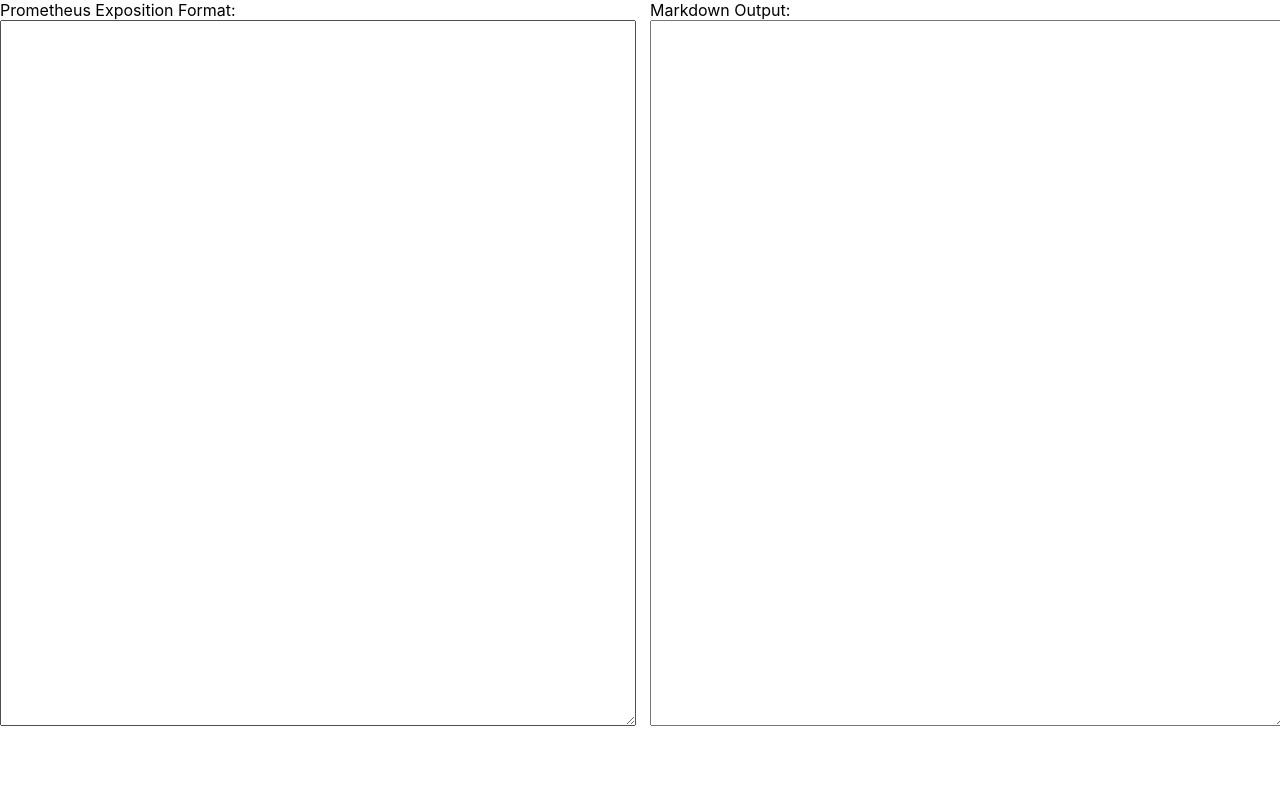
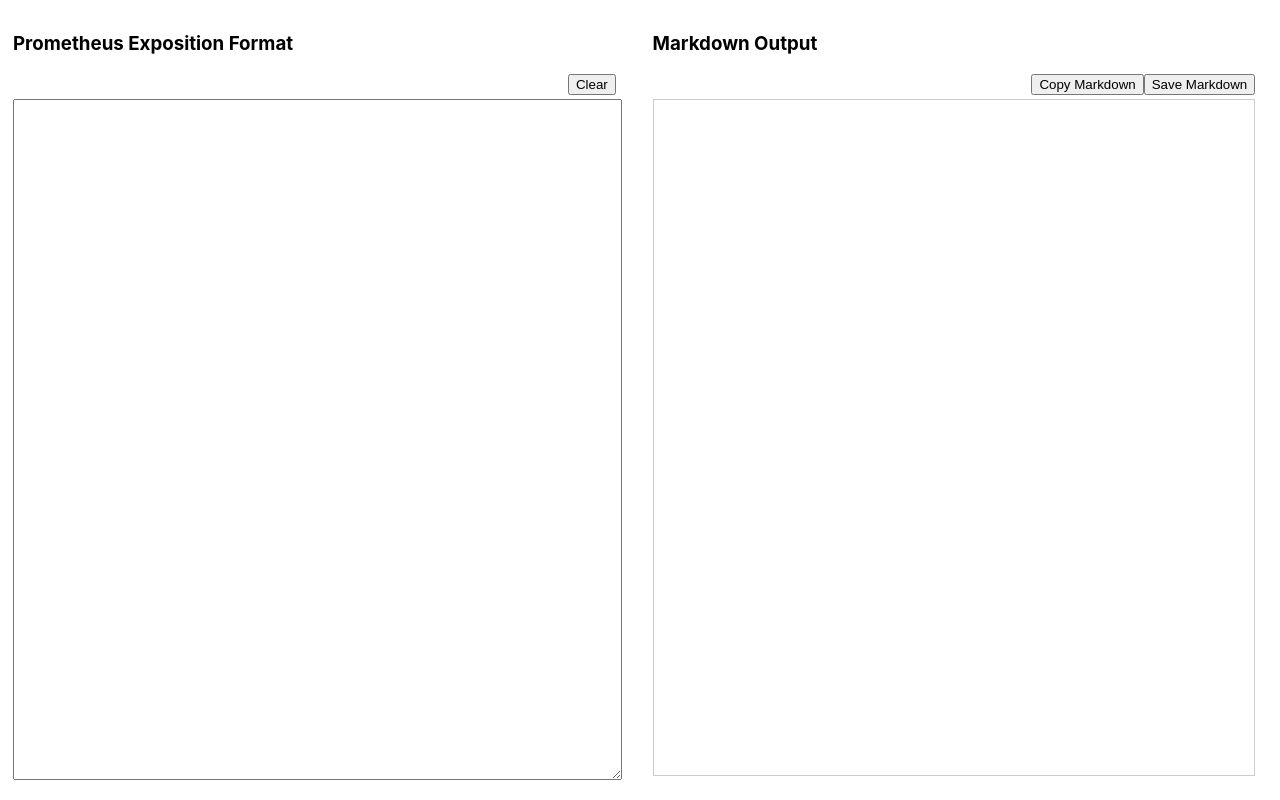
Before and after one commit to jburgess/openmetrics-to-markdown, a React (Create React App) app: page / in a window 1280 px wide. Built offline with nearby package versions, Linux system fonts and the light colour scheme.

Commit message:
pre-rename

```diff
--- a/package.json
+++ b/package.json
@@ -15,7 +15,8 @@
     "react-scripts": "5.0.1",
     "typescript": "^4.9.5",
     "web-vitals": "^2.1.4",
-    "react-markdown": "^8.0.5"
+    "react-markdown": "^8.0.5",
+    "remark-gfm": "^3.0.1"
   },
   "scripts": {
     "start": "react-scripts start",
--- a/src/PrometheusToMarkdown.css
+++ b/src/PrometheusToMarkdown.css
@@ -1,14 +1,52 @@
 .container {
   display: grid;
+  padding: 3px;
   grid-template-columns: 1fr 1fr;
-  grid-gap: 20px;
-  height: 100vh; /* set the height of the container to 100% of the viewport height */
+  grid-gap: 5px;
+  height: 95vh; /* set the height of the container to 100% of the viewport height */
 }
 
 .input, .output {
-  width: 100%;
+  padding: 10px;
+  width:95%;
 }
 .input textarea, .output textarea {
   width: 100%;
-  height: calc(90vh - 20px); /* set the height of the textareas to 50% of the viewport height minus the gap between them */
+  height: calc(90vh - 45px); /* set the height of the textareas to 50% of the viewport height minus the gap between them */
 }
+
+.action_buttons {
+  padding-bottom: 4px;
+  padding-top: 0;
+  padding-left: 4px;
+  text-align: right;
+}
+
+.scrollable {
+  height: calc(90vh - 45px);
+  overflow-y: scroll;
+  border: 1px solid #ccc;
+}
+
+table {
+  border-collapse: collapse;
+}
+
+th {
+  background-color: rgba(4, 170, 109, 0.15);
+}
+
+th, td {
+  padding: 4px;
+  text-align: left;
+  border: 1px solid #ddd;
+
+}
+tr:nth-child(even) {background-color: #f2f2f2;}
+
+
+.reactMarkDown code {
+  margin-left: 2em;
+  display: list-item;
+  text-align: -webkit-match-parent;
+}
--- a/src/PrometheusToMarkdown.tsx
+++ b/src/PrometheusToMarkdown.tsx
@@ -1,10 +1,32 @@
 import React, { useState } from 'react';
 import './PrometheusToMarkdown.css';
+import ReactMarkdown from 'react-markdown'
+import ReactDom from 'react-dom'
+import remarkGfm from 'remark-gfm'
+
 function PrometheusToMarkdown() {
     const [prometheusText, setPrometheusText] = useState<string>('');
     const [markdownOutput, setMarkdownOutput] = useState<string>('');
 
-    interface Metric {
+    const handleClearClick = () => {
+        setPrometheusText("");
+        setMarkdownOutput("");
+    };
+
+    function handleSaveMarkdown() {
+        const element = document.createElement("a");
+        const file = new Blob([markdownOutput], { type: "text/plain" });
+        element.href = URL.createObjectURL(file);
+        element.download = "output.md";
+        document.body.appendChild(element);
+        element.click();
+    }
+
+        const handleCopyToClipboard = () => {
+            navigator.clipboard.writeText(markdownOutput);
+        };
+
+        interface Metric {
         name: string;
         type: string;
         description: string;
@@ -60,7 +82,7 @@ function PrometheusToMarkdown() {
         metrics.sort((a, b) => a.name.localeCompare(b.name));
         for (const metric of metrics) {
             output += `## ${metric.name}\n`;
-            output += `Type: ${metric.type}\n`;
+            output += `Type: ${metric.type}\n\n`;
             output += `Description: ${metric.description}\n`;
             if (metric.labels.size> 0) {
                 output += "| Available Labels | Example Value |\n";
@@ -75,20 +97,17 @@ function PrometheusToMarkdown() {
     }
 
 
-
-
-
-
-
     function handleInputChange(event: React.ChangeEvent<HTMLTextAreaElement>) {
         setPrometheusText(event.target.value);
         setMarkdownOutput(prometheusToMarkdown(event.target.value));
     }
-
     return (
         <div className="container">
             <div className="input">
-                <label htmlFor="prometheus-input">Prometheus Exposition Format:</label>
+                <h3>Prometheus Exposition Format</h3>
+                <div className="action_buttons">
+                    <button onClick={handleClearClick}>Clear</button>
+                </div>
                 <textarea
                     id="prometheus-input"
                     value={prometheusText}
@@ -96,13 +115,17 @@ function PrometheusToMarkdown() {
                 />
             </div>
             <div className="output">
-                <label htmlFor="markdown-output">Markdown Output:</label>
-                <textarea
-                    id="markdown-output"
-                    value={markdownOutput}
-                    readOnly
-                />
+                <h3>Markdown Output</h3>
+                <div className="action_buttons">
+                <button onClick={handleCopyToClipboard}>Copy Markdown</button>
+                <button onClick={handleSaveMarkdown}>Save Markdown</button>
+                </div>
+                <div className="scrollable">
+                <ReactMarkdown children={markdownOutput}  remarkPlugins={[remarkGfm]}
+                ></ReactMarkdown>
+                </div>
             </div>
+
         </div>
     );
 }
```
Also changed, not shown: 1 other file (tests, documents, lock files or other folders).
